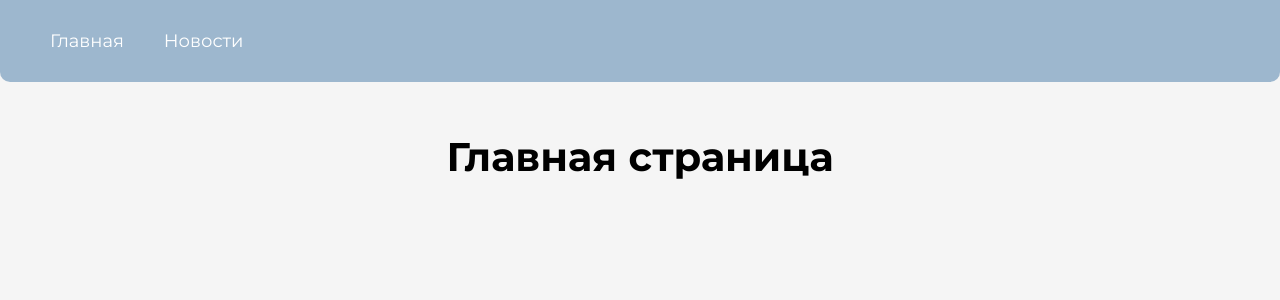
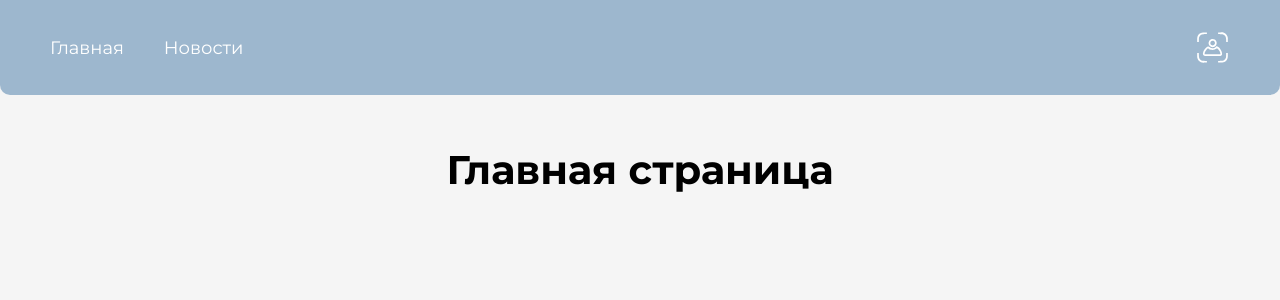
Before and after one commit to mikhailpopkov/NewsFeed, a React (Vite) app: page / in a window 1280 px wide. Shown: the top 300 px of the page. Built offline with nearby package versions, Linux system fonts and the light colour scheme.

Commit message:
Сделана тестовая модалка

```diff
--- a/src/components/Header/Header.jsx
+++ b/src/components/Header/Header.jsx
@@ -1,12 +1,17 @@
 import cl from '../Header/Header.module.scss'
 import { Link } from 'react-router-dom';
 
-function Header() {
+function Header({openModal}) {
     return (
         <div className={cl.header}>
             <div className={cl.wrapper}>
-                <Link to="/">Главная</Link>
-                <Link to="/news">Новости</Link>
+                <div className={cl.menu}>
+                    <Link to="/">Главная</Link>
+                    <Link to="/news">Новости</Link>
+                </div>
+                <button onClick={() => openModal(true)} className={cl.auth}>
+                    <img src='/public/images/authentication.svg' alt="Авторизация"/>
+                </button>
             </div>
         </div>
     )
--- a/src/components/Header/Header.module.scss
+++ b/src/components/Header/Header.module.scss
@@ -6,6 +6,11 @@
 }
 .wrapper {
     padding: 30px 50px;
+    display: flex;
+    align-items: center;
+    justify-content: space-between;
+}
+.menu {
     display: flex;
     gap: 40px;
 
@@ -21,3 +26,22 @@
         }
     }
 }
+.auth {
+    display: block;
+    cursor: pointer;
+    width: 35px;
+    height: 35px;
+    flex-shrink: 0;
+    position: relative;
+    background-color: transparent;
+    border: none;
+
+    img {
+        display: block;
+        position: absolute;
+        width: 100%;
+        height: 100%;
+        top: 0;
+        left: 0;
+    }
+}
--- /dev/null
+++ b/src/components/UI/Modal/Modal.jsx
@@ -0,0 +1,15 @@
+import cl from "./Modal.module.scss";
+
+function Modal({isVisible}) {
+    if (!isVisible) return null;
+
+    return (
+        <div className={cl.modal}>
+            <div className={cl.modalContainer}>
+                Модальное окно
+            </div>
+        </div>
+    )
+}
+
+export default Modal
--- /dev/null
+++ b/src/components/UI/Modal/Modal.module.scss
@@ -0,0 +1,17 @@
+.modal {
+    position: fixed;
+    background-color: rgba(#000, .4);
+    display: block;
+    inset: 0;
+
+    &Container {
+        position: absolute;
+        top: 50%;
+        left: 50%;
+        transform: translate(-50%, -50%);
+        padding: 40px;
+        background-color: #195A94;
+        border-radius: 10px;
+        max-width: 500px;
+    }
+}
--- a/src/components/UI/Tags/Tags.jsx
+++ b/src/components/UI/Tags/Tags.jsx
@@ -17,7 +17,7 @@ function Tags({value, onClickActiveTag}) {
     return (
         <div className={cl.tags}>
             {
-                tags.map((tag, i) =>
+                tags.map((tag) =>
                     <button onClick={() => onClickActiveTag(tag.name)} className={value == tag.name ? `${cl.tagBtn} ${cl.active}` : cl.tagBtn} key={tag.id}>{tag.name}</button>
                 )
             }
--- a/src/layouts/MainLayout.jsx
+++ b/src/layouts/MainLayout.jsx
@@ -1,14 +1,19 @@
 import { Outlet } from "react-router-dom"
 import Header from "../components/Header/Header"
+import Modal from "../components/UI/Modal/Modal"
+import { useState } from "react";
 
 
 function MainLayout() {
+    const [isVisible, setIsVisible] = useState(false);
+
     return (
         <div className="layout">
-            <Header/>
+            <Header openModal={(i) => setIsVisible(i)}/>
             <div className="container">
                 <Outlet/>
             </div>
+            <Modal isVisible={isVisible}/>
         </div>
     )
 }
```
Also changed, not shown: public/images/authentication.svg (added).
